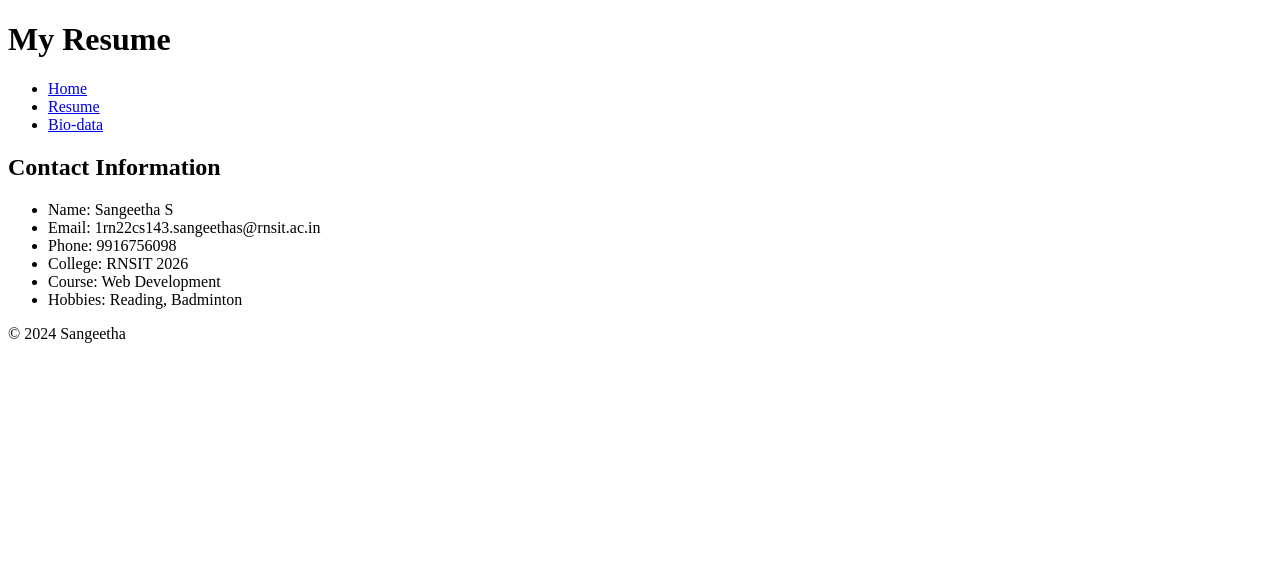
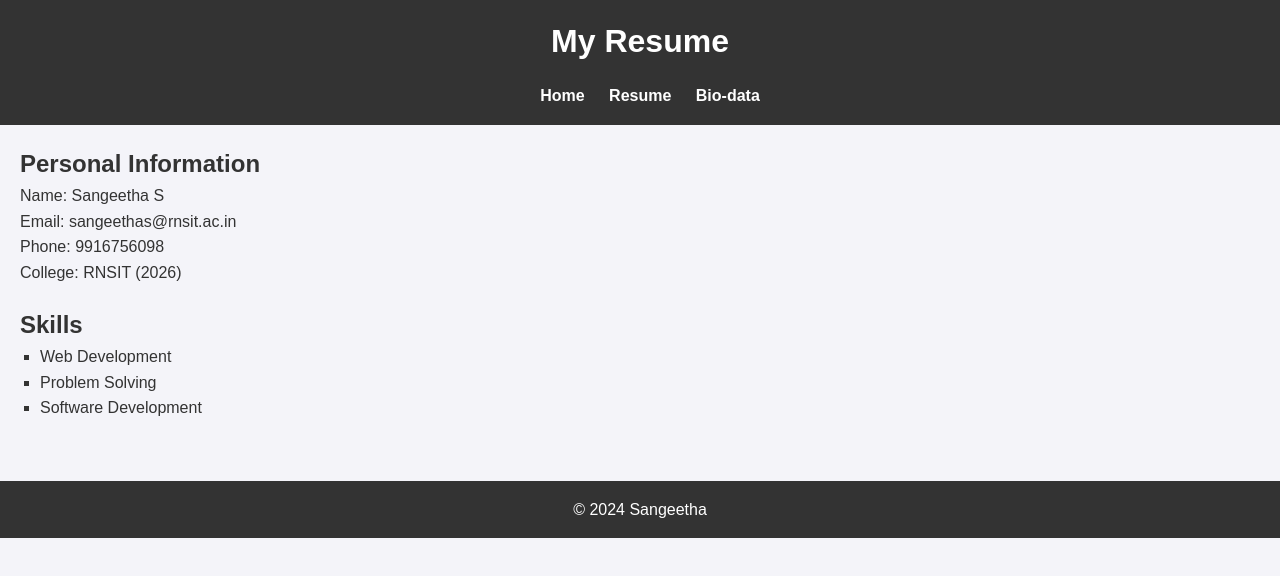
Before and after one commit to sangeethas-14/my-website, a plain HTML site: page resume.html in a window 1280 px wide. Drawn offline with Linux system fonts and the light colour scheme.

Commit message:
Add files via upload

```diff
--- a/css/styles.css
+++ b/css/styles.css
@@ -0,0 +1,65 @@
+/* Reset some default styling */
+* {
+    margin: 0;
+    padding: 0;
+    box-sizing: border-box;
+}
+
+body {
+    font-family: Arial, sans-serif;
+    background-color: #f4f4f9;
+    color: #333;
+    line-height: 1.6;
+}
+
+header {
+    background: #333;
+    color: white;
+    padding: 1rem;
+    text-align: center;
+}
+
+header h1 {
+    margin-bottom: 1rem;
+}
+
+nav ul {
+    list-style: none;
+    padding: 0;
+}
+
+nav ul li {
+    display: inline;
+    margin: 0 10px;
+}
+
+nav ul li a {
+    color: white;
+    text-decoration: none;
+    font-weight: bold;
+}
+
+main {
+    padding: 20px;
+}
+
+h2 {
+    color: #333;
+}
+
+footer {
+    background: #333;
+    color: white;
+    text-align: center;
+    padding: 1rem;
+    margin-top: 20px;
+}
+
+ul {
+    list-style-type: square;
+    margin-left: 20px;
+}
+
+section {
+    margin-bottom: 20px;
+}
--- a/resume.html
+++ b/resume.html
@@ -14,21 +14,25 @@
             <ul>
                 <li><a href="index.html">Home</a></li>
                 <li><a href="resume.html">Resume</a></li>
-                <li><a href="Bio-data.html">Bio-data</a></li>
+                <li><a href="bio-data.html">Bio-data</a></li>
             </ul>
         </nav>
     </header>
 
     <main>
         <section>
-            <h2>Contact Information</h2>
+            <h2>Personal Information</h2>
+            <p>Name: Sangeetha S</p>
+            <p>Email: sangeethas@rnsit.ac.in</p>
+            <p>Phone: 9916756098</p>
+            <p>College: RNSIT (2026)</p>
+        </section>
+        <section>
+            <h2>Skills</h2>
             <ul>
-                <li>Name: Sangeetha S</li>
-                <li>Email: 1rn22cs143.sangeethas@rnsit.ac.in</li>
-                <li>Phone: 9916756098</li>
-                <li>College: RNSIT 2026</li>
-                <li>Course: Web Development</li>
-                <li>Hobbies: Reading, Badminton</li>
+                <li>Web Development</li>
+                <li>Problem Solving</li>
+                <li>Software Development</li>
             </ul>
         </section>
     </main>
```
Also changed, not shown: bio-data.html (added, +45 -0 lines).
